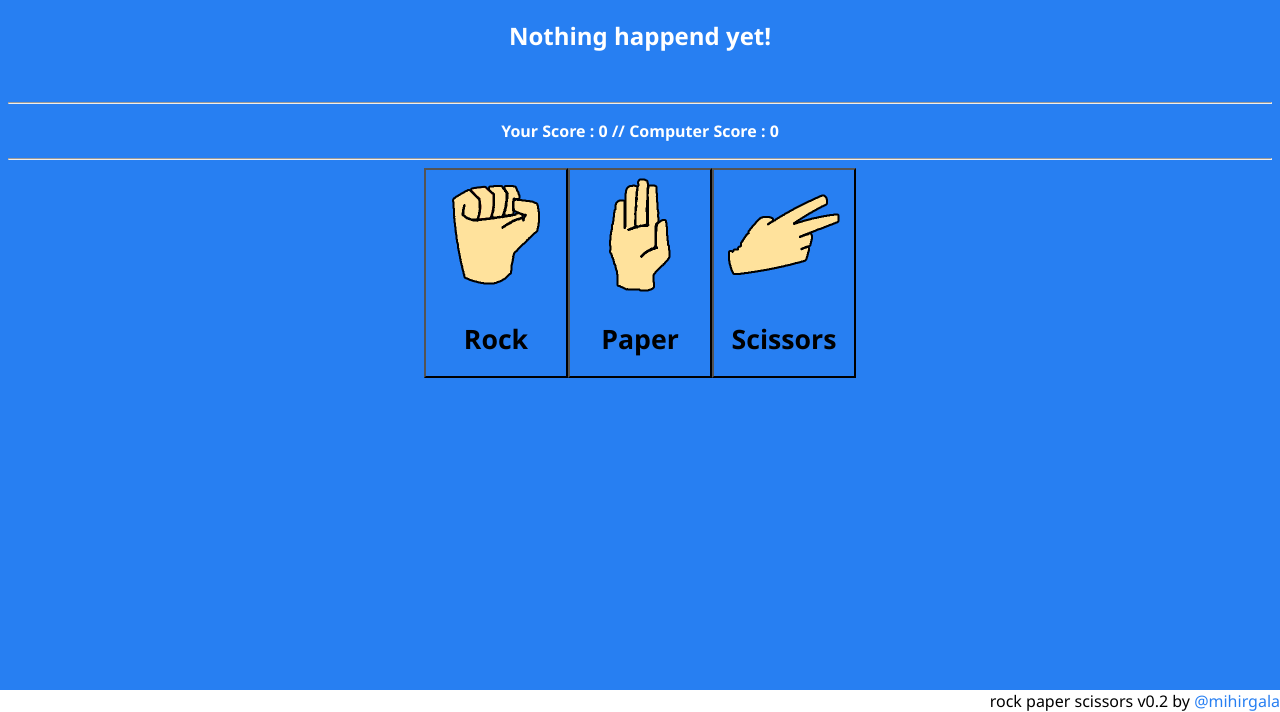
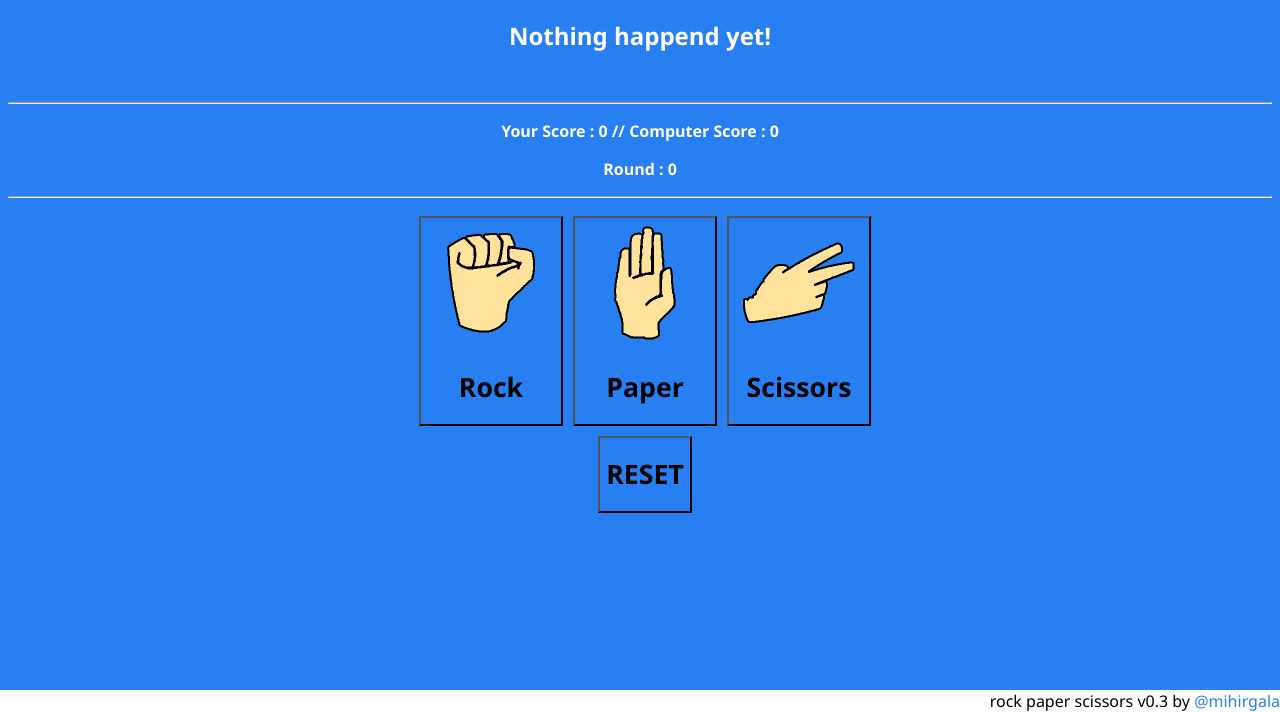
Before and after one commit to mihirgala/rockpaperscissors, a plain HTML site: page index.html in a window 1280 px wide. Shown: the part 88-800 px from the top of the page. Drawn offline with Linux system fonts and the light colour scheme.

Commit message:
Added reset

```diff
--- a/index.html
+++ b/index.html
@@ -14,6 +14,7 @@
     <script>
         var compScore=0;
         var userScore=0;
+        var round=0;
         <!--Rock = 1 Paper =2 Scissors =3-->
         function rockPaperScissors(userChoice){
             let compChoice = Math.floor((Math.random() * 3) + 1);
@@ -56,20 +57,34 @@
                     document.getElementById("game").innerHTML="Draw, Computer picked rock scissors.";
                 }
             }
+            round++;
             document.getElementById("score").innerText="Your Score : "+userScore+" // Computer Score : "+compScore+"";
+            document.getElementById("rounds").innerText="Round : "+round+"";
             console.log(compChoice);
+        }
+        function reset(){
+            round=0;
+            userScore=0;
+            compScore=0;
+            document.getElementById("score").innerText="Your Score : "+userScore+" // Computer Score : "+compScore+"";
+            document.getElementById("rounds").innerText="Round : "+round+"";
+            document.getElementById("game").innerHTML="RESET!";
         }
     </script>
     <h1 id="title"><img src="images/favicon.png " height="64px" width="64px">Rock Paper Scissors</h1>
     <h2 id="game">Nothing happend yet!</h2><br>
     <hr>
     <p id="score">Your Score : 0 // Computer Score : 0</p>
+    <p id="rounds">Round : 0</p>
     <hr>
     <div id="buttoncontainer">
         <button onclick="rockPaperScissors(1)"><img src="images/rock.png" height="128px" width="128px"><h1>Rock</h1></button>
         <button onclick="rockPaperScissors(2)"><img src="images/paper.png" height="128px" width="128px"><h1>Paper</h1></button>
         <button onclick="rockPaperScissors(3)"><img src="images/scissos.png" height="128px" width="128px"><h1>Scissors</h1></button>
     </div>
-    <footer>rock paper scissors v0.2 by <a href="https://github.com/mihirgala" title="Mihir's github">@mihirgala</a></footer>
+    <div id="buttoncontainer">
+        <button type="reset" onclick="reset()"><h1>RESET</h1></button>
+    </div>
+    <footer>rock paper scissors v0.3 by <a href="https://github.com/mihirgala" title="Mihir's github">@mihirgala</a></footer>
 </body>
 </html>
--- a/style.css
+++ b/style.css
@@ -4,23 +4,24 @@
 body{
     color: #ffffff;
     background-color: #277FF2;
-    padding: 0,30px,0,30px;
 }
 button{
     background-color:transparent;
+    margin-left: 10px;
+    margin-top: 10px;
 }
 button:hover{
     background-color: white;
     color:black;
 }
-#score{
+#score,#rounds{
     font-weight: bold;
 }
 #userScore,#compScore{
     color:#F26938;
 }
 
-#title,#game,#score,#buttoncontainer{
+#title,#game,#score,#buttoncontainer,#rounds{
     display:flex;
     justify-content: center;
 }
```
